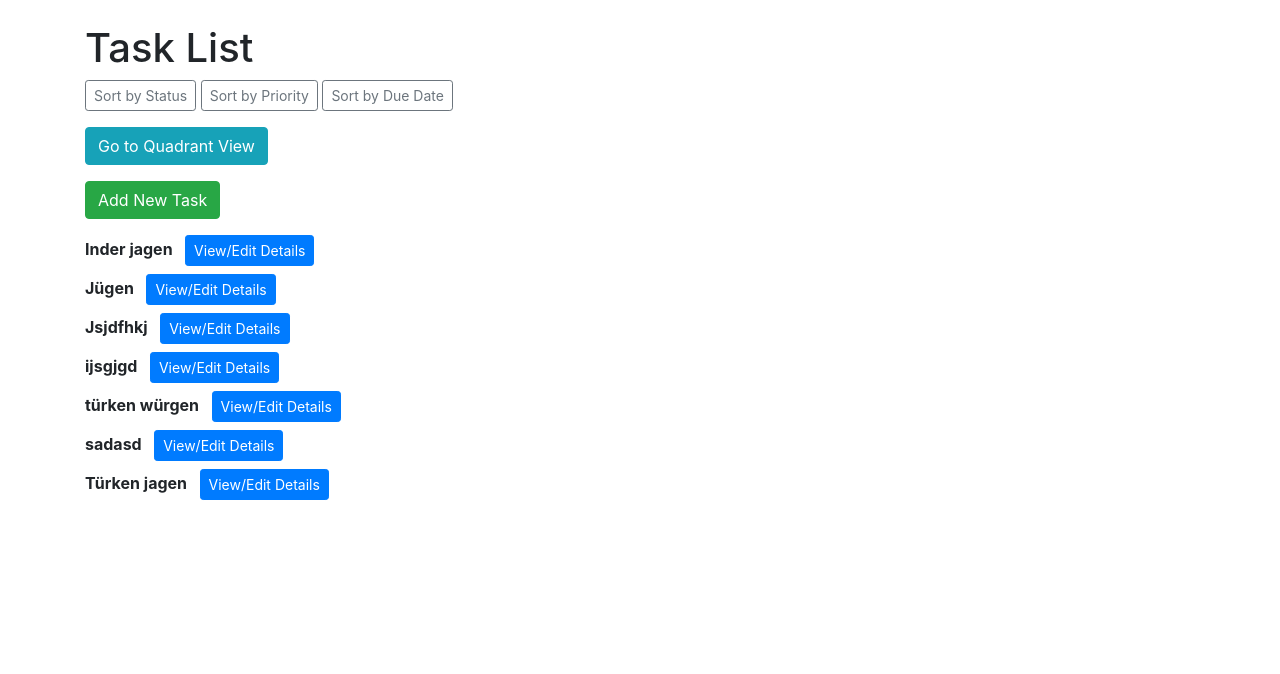
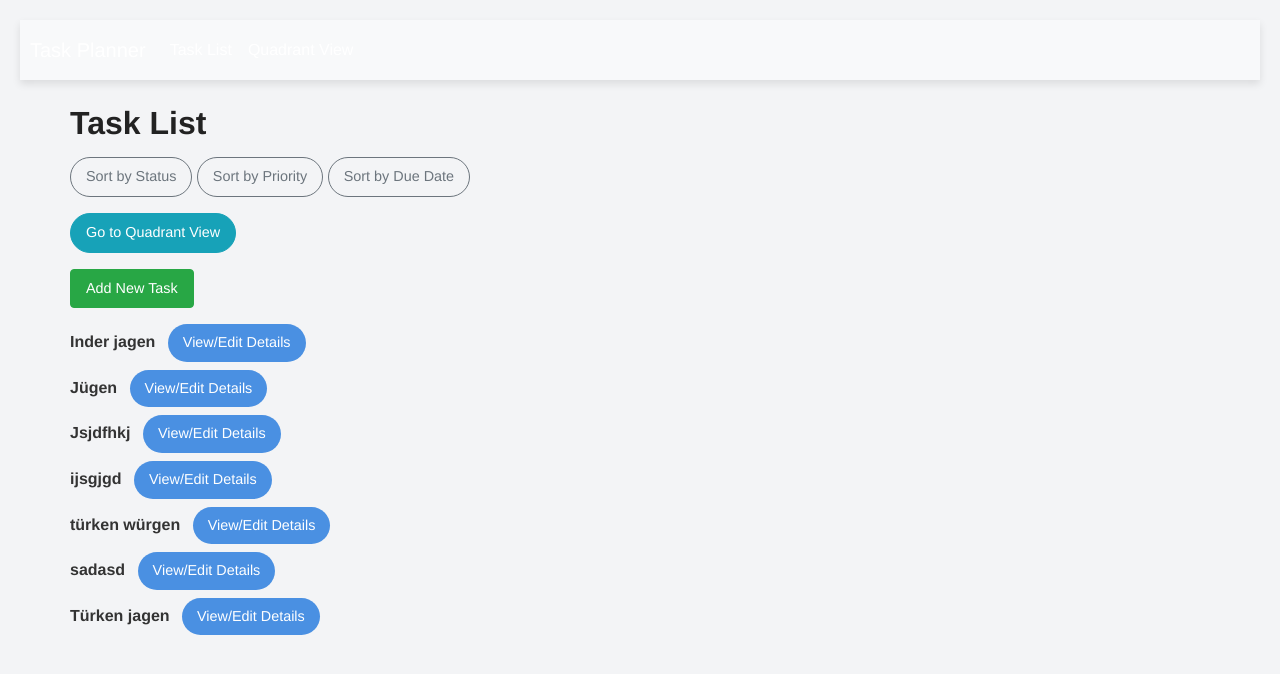
Before and after one commit to DennyOdin/planer-project, a Flask app: page / in a window 1280 px wide. Shown: the top 674 px of the page. Run offline with Flask 3, Linux system fonts and the light colour scheme; some libraries are stand-ins or nearby versions.

Commit message:
added drag and drop logic to quadrant view and styled the whole webpage. (bug -> deleting items does not work apparently, neither in qu_vi nor in index)

```diff
--- a/app/models.py
+++ b/app/models.py
@@ -25,3 +25,4 @@ class Task(db.Model):
     updated_at = db.Column(db.DateTime, onupdate=datetime.utcnow)
     user_id = db.Column(db.Integer, db.ForeignKey('user.id'))
     user = db.relationship('User', back_populates='tasks')
+    quadrant = db.Column(db.String(50), nullable=True)
--- a/app/routes.py
+++ b/app/routes.py
@@ -1,6 +1,6 @@
 # This files function is to define routes for viewing, creating, updating and deleteing tasks
 
-from flask import Blueprint, render_template, request, redirect, url_for, flash
+from flask import Blueprint, render_template, request, redirect, url_for, flash, jsonify
 from .models import Task, db
 from datetime import datetime
 
@@ -83,8 +83,33 @@ def delete_task(task_id):
     flash("Task deleted successfully!", "success")
     return redirect(url_for('main.index'))
 
-# routes.py
 @main.route('/quadrant_view')
 def quadrant_view():
-    tasks = Task.query.all()  # Adjust this to filter tasks for each quadrant if necessary
-    return render_template('quadrant_view.html', tasks=tasks)
+    # Fetch tasks that are unassigned (to display on the right)
+    unassigned_tasks = Task.query.filter_by(quadrant=None).all()
+
+    # Fetch tasks for each quadrant
+    urgent_important_tasks = Task.query.filter_by(quadrant='urgent-important').all()
+    urgent_not_important_tasks = Task.query.filter_by(quadrant='urgent-not-important').all()
+    not_urgent_important_tasks = Task.query.filter_by(quadrant='not-urgent-important').all()
+    not_urgent_not_important_tasks = Task.query.filter_by(quadrant='not-urgent-not-important').all()
+
+    return render_template('quadrant_view.html',
+                           unassigned_tasks=unassigned_tasks,
+                           urgent_important_tasks=urgent_important_tasks,
+                           urgent_not_important_tasks=urgent_not_important_tasks,
+                           not_urgent_important_tasks=not_urgent_important_tasks,
+                           not_urgent_not_important_tasks=not_urgent_not_important_tasks)
+
+
+@main.route('/update_task_quadrant/<int:task_id>', methods=['POST'])
+def update_task_quadrant(task_id):
+    data = request.get_json()
+    quadrant = data.get('quadrant')
+
+    task = Task.query.get(task_id)
+    if task:
+        task.quadrant = quadrant  # Update the quadrant field
+        db.session.commit()
+        return jsonify({'success': True}), 200
+    return jsonify({'success': False}), 404
--- a/app/static/css/styles.css
+++ b/app/static/css/styles.css
@@ -1,37 +1,144 @@
+/* General Styles */
 body {
-    font-family: Arial, sans-serif;
+    font-family: 'Helvetica Neue', Arial, sans-serif;
+    background-color: #f3f4f6;
+    color: #333;
     margin: 0;
     padding: 20px;
-    display: flex;
-    flex-direction: column;
-    align-items: center;
+}
+
+/* Headings */
+h1, h2, h3 {
+    font-weight: 600;
+    color: #222;
+    margin-bottom: 15px;
 }
 
 h1 {
-    margin-bottom: 20px;
+    font-size: 2em;
 }
 
+h2 {
+    font-size: 1.5em;
+    margin-top: 20px;
+}
+
+/* Navbar Background Color */
+.navbar {
+    background-color: #0056b3; /* Darker blue for better visibility */
+    padding: 10px;
+    box-shadow: 0 4px 8px rgba(0, 0, 0, 0.1); /* Adds a subtle shadow for contrast */
+}
+
+/* Navbar Brand and Link Colors */
+.navbar-brand, .navbar-nav .nav-link {
+    color: #ffffff !important; /* Pure white for better readability */
+    font-weight: 500; /* Slightly bolder text */
+}
+
+/* Hover Effect for Links */
+.navbar-brand:hover, .navbar-nav .nav-link:hover {
+    color: #d1e7ff !important; /* Lighter blue on hover */
+    text-decoration: underline; /* Adds an underline to make it more noticeable */
+}
+
+
+/* Buttons */
+.btn {
+    font-size: 0.9em;
+    padding: 8px 15px;
+}
+
+.btn-info, .btn-outline-secondary {
+    border-radius: 20px;
+}
+
+.btn-primary {
+    background-color: #4A90E2;
+    border: none;
+    border-radius: 20px;
+}
+
+.btn-primary:hover {
+    background-color: #357ABD;
+}
+
+.btn-danger {
+    background-color: #E74C3C;
+    border: none;
+}
+
+/* Containers */
+.container {
+    max-width: 1200px;
+    margin: auto;
+}
+
+.task-list, .list-group-item {
+    border-radius: 6px;
+    margin-bottom: 8px;
+}
+
+/* Task List & Quadrant View */
 .quadrant-container {
     display: grid;
     grid-template-columns: 1fr 1fr;
-    grid-gap: 20px;
-    width: 100%;
-    max-width: 800px;
+    gap: 20px;
+    margin-top: 20px;
 }
 
 .quadrant {
-    border: 1px solid #ccc;
+    border: 1px solid #ddd;
     border-radius: 8px;
     padding: 15px;
-    background-color: #f9f9f9;
+    background-color: #fff;
+    box-shadow: 0 1px 5px rgba(0, 0, 0, 0.1);
+    transition: transform 0.2s ease-in-out;
 }
 
-.quadrant h2 {
-    margin-top: 0;
-    font-size: 1.2em;
-    text-align: center;
+.quadrant:hover {
+    transform: scale(1.02);
 }
 
-.task-list {
-    min-height: 100px;
+.task-item {
+    background-color: #f8f9fa;
+    padding: 10px;
+    border-radius: 6px;
+    box-shadow: 0 1px 3px rgba(0, 0, 0, 0.1);
 }
+
+.task-item strong {
+    font-weight: 600;
+}
+
+.task-item:hover {
+    background-color: #e9ecef;
+}
+
+/* Modal Styles */
+.modal-content {
+    border-radius: 10px;
+    padding: 20px;
+}
+
+.modal-header {
+    border-bottom: none;
+}
+
+.modal-footer {
+    border-top: none;
+    padding-top: 10px;
+}
+
+/* Unassigned Task List */
+#unassigned-task-list .task-item {
+    background-color: #f0f5fb;
+    border: 1px solid #dae4f2;
+}
+
+/* Responsive Styles */
+@media (max-width: 768px) {
+    .quadrant-container {
+        grid-template-columns: 1fr;
+    }
+}
--- /dev/null
+++ b/app/static/scripts/drag_and_drop.js
@@ -0,0 +1,49 @@
+document.addEventListener('DOMContentLoaded', () => {
+    // Add draggable attribute to each task in the unassigned list
+    document.querySelectorAll('.list-group-item, .task-item').forEach(item => {
+        item.setAttribute('draggable', true);
+
+        // Drag start event
+        item.addEventListener('dragstart', (event) => {
+            event.dataTransfer.setData('taskId', event.target.dataset.taskId);
+        });
+    });
+
+    // Quadrant drop zones
+    document.querySelectorAll('.quadrant').forEach(quadrant => {
+        // Allow tasks to be dropped
+        quadrant.addEventListener('dragover', (event) => event.preventDefault());
+
+        // Drop event to handle task assignment
+        quadrant.addEventListener('drop', (event) => {
+            event.preventDefault();
+            const taskId = event.dataTransfer.getData('taskId');
+            const taskElement = document.querySelector(`[data-task-id="${taskId}"]`);
+
+            if (taskElement) {
+                // Append task to the dropped quadrant
+                quadrant.querySelector('.task-list').appendChild(taskElement);
+                updateTaskQuadrant(taskId, quadrant.id);  // Call to update quadrant in the database
+            }
+        });
+    });
+});
+
+// Function to update the task's quadrant in the database
+function updateTaskQuadrant(taskId, quadrantId) {
+    fetch(`/update_task_quadrant/${taskId}`, {
+        method: 'POST',
+        headers: {
+            'Content-Type': 'application/json'
+        },
+        body: JSON.stringify({ quadrant: quadrantId })
+    })
+    .then(response => response.json())
+    .then(data => {
+        if (data.success) {
+            console.log("Task quadrant updated successfully!");
+        } else {
+            console.error("Failed to update task quadrant.");
+        }
+    });
+}
--- a/app/templates/index.html
+++ b/app/templates/index.html
@@ -1,14 +1,10 @@
-<!DOCTYPE html>
-<html lang="en">
-<head>
-    <meta charset="UTF-8">
-    <meta name="viewport" content="width=device-width, initial-scale=1.0">
-    <title>Task Planner</title>
-    <link rel="stylesheet" href="https://maxcdn.bootstrapcdn.com/bootstrap/4.5.2/css/bootstrap.min.css">
-    <script src="https://ajax.googleapis.com/ajax/libs/jquery/3.5.1/jquery.min.js"></script>
-    <script src="https://maxcdn.bootstrapcdn.com/bootstrap/4.5.2/js/bootstrap.min.js"></script>
-</head>
-<body>
+{% extends 'layout.html' %}
+
+{% block title %}
+Main page
+{% endblock %}
+
+{% block main %}
 <div class="container">
     <h1 class="mt-4">Task List</h1>
 
@@ -87,7 +83,7 @@
                     View/Edit Details
                 </button>
 
-                    <!-- Existing Modal Structure for Viewing and Editing -->
+                <!-- Modal for Viewing and Editing -->
                 <div class="modal fade" id="taskModal{{ task.id }}" tabindex="-1" role="dialog" aria-labelledby="taskModalLabel{{ task.id }}" aria-hidden="true">
                     <div class="modal-dialog" role="document">
                         <div class="modal-content">
@@ -141,10 +137,8 @@
                         </div>
                     </div>
                 </div>
-
             </li>
         {% endfor %}
     </ul>
 </div>
-</body>
-</html>
+{% endblock %}
--- /dev/null
+++ b/app/templates/layout.html
@@ -0,0 +1,47 @@
+<!DOCTYPE html>
+<html lang="en">
+<head>
+    <meta charset="UTF-8">
+    <meta name="viewport" content="width=device-width, initial-scale=1.0">
+    <title>{% block title %}Task Planner{% endblock %}</title>
+
+    <!-- Bootstrap CSS -->
+    <link rel="stylesheet" href="https://maxcdn.bootstrapcdn.com/bootstrap/4.5.2/css/bootstrap.min.css">
+    <!-- Custom CSS -->
+    <link rel="stylesheet" href="{{ url_for('static', filename='css/styles.css') }}">
+</head>
+<body>
+    <!-- Navbar -->
+    <nav class="navbar navbar-expand-lg navbar-light bg-light">
+        <a class="navbar-brand" href="{{ url_for('main.index') }}">Task Planner</a>
+        <button class="navbar-toggler" type="button" data-toggle="collapse" data-target="#navbarNav" aria-controls="navbarNav" aria-expanded="false" aria-label="Toggle navigation">
+            <span class="navbar-toggler-icon"></span>
+        </button>
+        <div class="collapse navbar-collapse" id="navbarNav">
+            <ul class="navbar-nav">
+                <li class="nav-item">
+                    <a class="nav-link" href="{{ url_for('main.index') }}">Task List</a>
+                </li>
+                <li class="nav-item">
+                    <a class="nav-link" href="{{ url_for('main.quadrant_view') }}">Quadrant View</a>
+                </li>
+            </ul>
+        </div>
+    </nav>
+
+    <!-- Main Content -->
+    <div class="container mt-4">
+        {% block main %}{% endblock %}
+    </div>
+
+    <!-- jQuery and Bootstrap JS -->
+    <script src="https://ajax.googleapis.com/ajax/libs/jquery/3.5.1/jquery.min.js"></script>
+    <script src="https://maxcdn.bootstrapcdn.com/bootstrap/4.5.2/js/bootstrap.min.js"></script>
+    <!-- Custom JS -->
+    <!--  <script src="{{ url_for('static', filename='js/script.js') }}"></script> -->
+
+    <script src="{{ url_for('static', filename='scripts/drag_and_drop.js') }}"></script>
+
+
+</body>
+</html>
```
Also changed, not shown: app/templates/quadrant_view.html (+51 -24 lines), migrations/versions/d52da5f9360f_add_quadrant_field_to_task_model.py (added, +32 -0 lines), instance/planner.db. Lines whose indentation alone changed are shown as unchanged.
